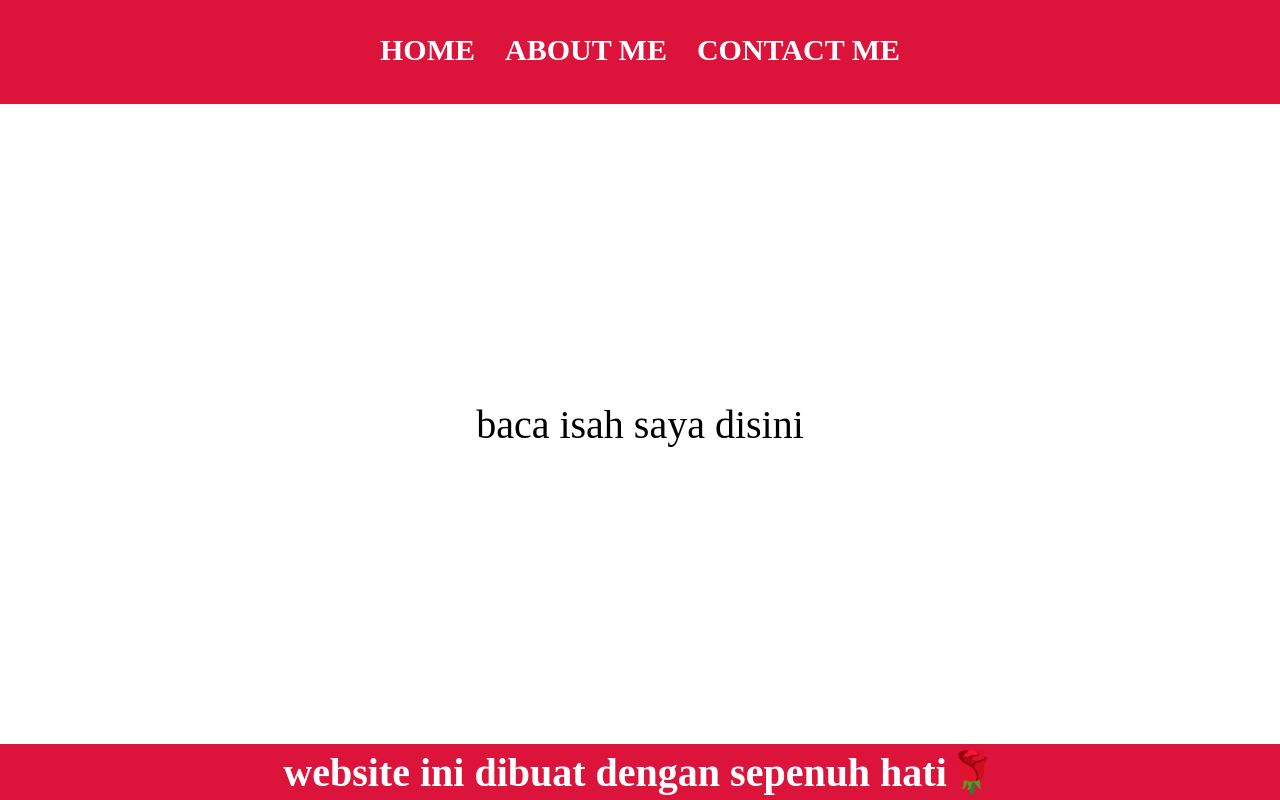
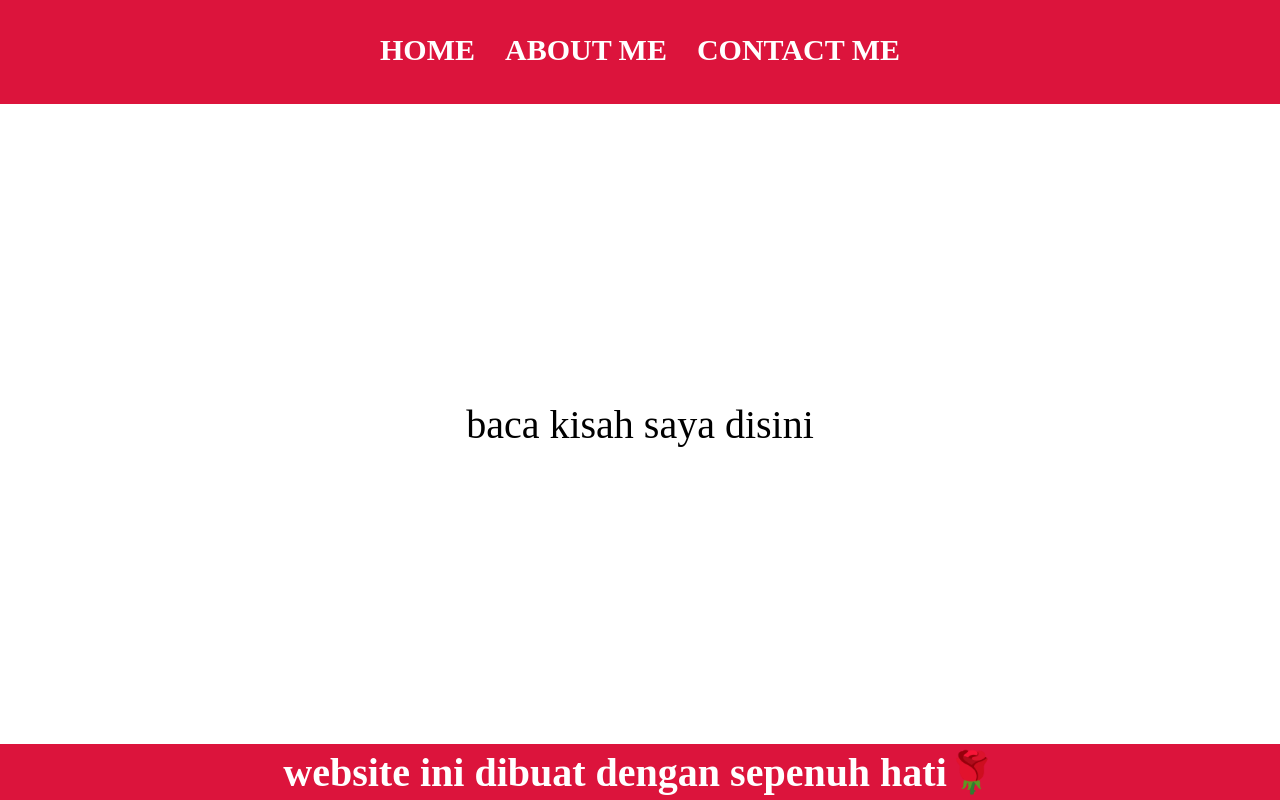
Before and after one commit to akunnteesss-netizen/akuntes.github.io, a plain HTML site: page about.html in a window 1280 px wide. Drawn offline with Linux system fonts and the light colour scheme.

Commit message:
Update about.html

```diff
--- a/about.html
+++ b/about.html
@@ -24,7 +24,7 @@
         <!-- content 1 -->
          <div class="container-content">
             <a href="https://www.instagram.com/upangcxc/" class="a-content">
-                 <p>baca isah saya disini</p>
+                 <p>baca kisah saya disini</p>
             </a>
          </div>
         <!-- content 1 end -->
```
